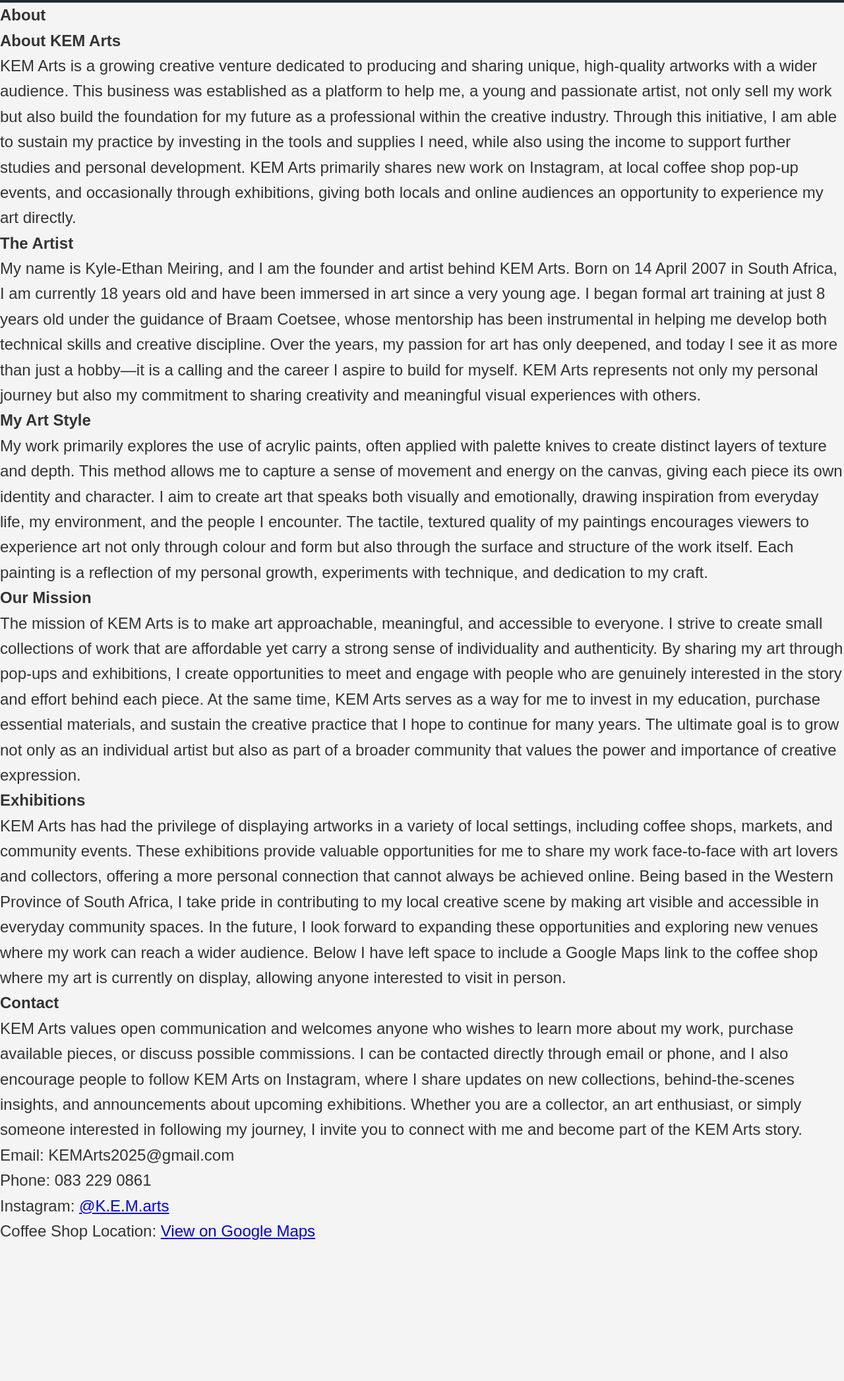
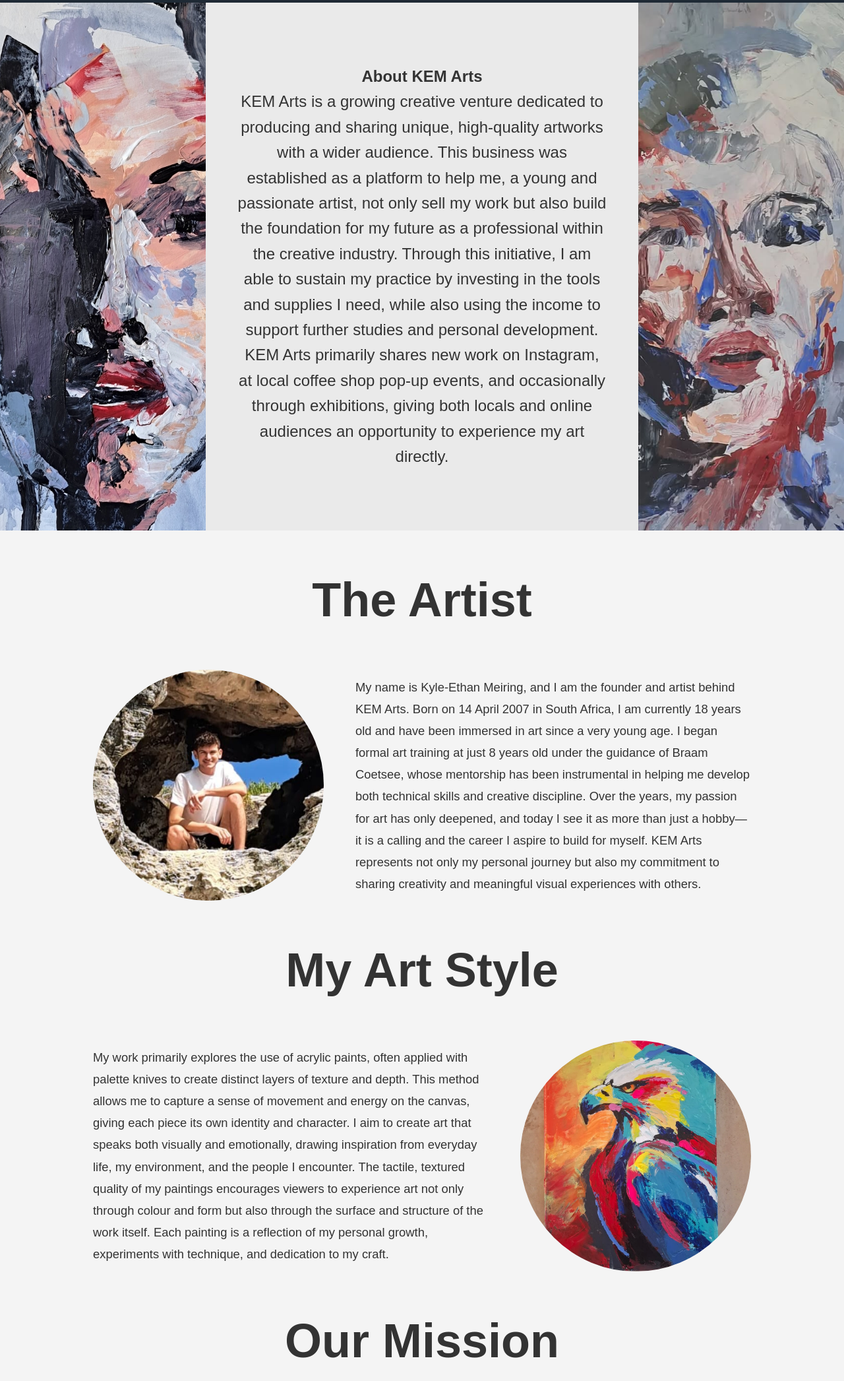
Before and after one commit to st10468341/KemArtsWebsite, a plain HTML site: page about.html in a window 1280 px wide. Shown: the part 79-2172 px from the top of the page at 66% size. Before the commit the page ends 1964 px from the top, so only its background shows below. Drawn offline with Linux system fonts and the light colour scheme.

Commit message:
about page added

```diff
--- a/about.html
+++ b/about.html
@@ -1,9 +1,14 @@
 <!DOCTYPE html>
+<html lang="en">
 
 <head>
-    <title>KEM Arts</title>
+    <meta charset="UTF-8">
+    <meta name="viewport" content="width=device-width, initial-scale=1.0">
+    <title>About - KEM Arts</title>
     <link rel="stylesheet" href="css/style.css">
 </head>
+
+<body>
     <!-- Header / Navigation -->
     <header>
         <div class="nav-container">
@@ -11,99 +16,166 @@
             <nav>
                 <a href="index.html">Home</a>
                 <a href="products.html">Gallery</a>
-            <a href="about.html">About</a>
+                <a href="about.html" class="active">About</a>
                 <a href="contact.html">Contact us</a>
             </nav>
         </div>
     </header>
 
-<body>
-    <h1>About</h1>
+    <!-- Hero Section -->
+    <section class="hero about-hero">
+        <img src="images/Main-Face.jpg" alt="Featured Artwork" class="hero-left">
+        <div class="hero-text">
+            <h1 class="slide-in-right">About KEM Arts</h1>
+            <p class="slide-in-right">
+                KEM Arts is a growing creative venture dedicated to producing and sharing unique, high-quality
+                artworks
+                with a wider audience. This business was established as a platform to help me, a young and
+                passionate
+                artist, not only sell my work but also build the foundation for my future as a professional within
+                the
+                creative industry. Through this initiative, I am able to sustain my practice by investing in the
+                tools
+                and supplies I need, while also using the income to support further studies and personal
+                development.
+                KEM Arts primarily shares new work on Instagram, at local coffee shop pop-up events, and
+                occasionally
+                through exhibitions, giving both locals and online audiences an opportunity to experience my art
+                directly.
+            </p>
+        </div>
+        <img src="images/face2.webp" alt="Featured Artwork" class="hero-right">
+    </section>
+    <div class="spacer"></div>
+    <!-- The Artist Section -->
+    <section class="artist-section">
+        <div class="section-main-text">
+            <h2 class="slide-in-left">The Artist</h2>
+        </div>
+        <div class="section-wrapper">
+            <img src="images/artist.jpeg" alt="Artist" class="section-img slide-in-left">
+            <p class="slide-in-left">
+                My name is Kyle-Ethan Meiring, and I am the founder and artist behind KEM Arts. Born on 14 April
+                2007 in
+                South Africa, I am currently 18 years old and have been immersed in art since a very young age. I
+                began
+                formal art training at just 8 years old under the guidance of Braam Coetsee, whose mentorship has
+                been
+                instrumental in helping me develop both technical skills and creative discipline. Over the years, my
+                passion for art has only deepened, and today I see it as more than just a hobby—it is a calling and
+                the
+                career I aspire to build for myself. KEM Arts represents not only my personal journey but also my
+                commitment to sharing creativity and meaningful visual experiences with others.
+            </p>
+        </div>
+    </section>
+    <div class="spacer"></div>
+    <!-- Art Style Section -->
+    <section class="art-style">
+        <div class="section-main-text">
+            <h2 class="slide-in-right">My Art Style</h2>
+        </div>
+        <div class="section-wrapper alt">
+            <img src="images/Eagle.webp" alt="Art Style" class="section-img slide-in-right">
+            <p class="slide-in-right">
+                My work primarily explores the use of acrylic paints, often applied with palette knives to create
+                distinct
+                layers of texture and depth. This method allows me to capture a sense of movement and energy on the
+                canvas,
+                giving each piece its own identity and character. I aim to create art that speaks both visually and
+                emotionally, drawing inspiration from everyday life, my environment, and the people I encounter. The
+                tactile, textured quality of my paintings encourages viewers to experience art not only through
+                colour and
+                form but also through the surface and structure of the work itself. Each painting is a reflection of
+                my
+                personal growth, experiments with technique, and dedication to my craft.
+            </p>
+        </div>
+    </section>
+    <div class="spacer"></div>
+    <!-- Mission Section -->
+    <section class="mission">
+        <div class="section-main-text">
+            <h2 class="slide-in-left">Our Mission</h2>
+        </div>
+        <div class="section-wrapper">
+            <img src="images/Kudu-Old.webp" alt="Mission" class="section-img slide-in-left">
+            <p class="slide-in-left">
+                The mission of KEM Arts is to make art approachable, meaningful, and accessible to everyone. I
+                strive to
+                create small collections of work that are affordable yet carry a strong sense of individuality and
+                authenticity. By sharing my art through pop-ups and exhibitions, I create opportunities to meet and
+                engage
+                with people who are genuinely interested in the story and effort behind each piece. At the same
+                time, KEM
+                Arts serves as a way for me to invest in my education, purchase essential materials, and sustain the
+                creative practice that I hope to continue for many years. The ultimate goal is to grow not only as
+                an
+                individual artist but also as part of a broader community that values the power and importance of
+                creative
+                expression.
+            </p>
+        </div>
+    </section>
+    <div class="spacer"></div>
+    <!-- Exhibitions Section -->
+    <section class="exhibitions">
+        <div class="section-main-text">
+            <h2 class="slide-in-right">Exhibitions</h2>
+        </div>
+        <div class="section-wrapper alt">
+            <img src="images/issie-display.webp" alt="Exhibition" class="section-img slide-in-right">
+            <p class="slide-in-right">
+                KEM Arts has had the privilege of displaying artworks in a variety of local settings, including
+                coffee
+                shops, markets, and community events. These exhibitions provide valuable opportunities for me to
+                share
+                my work face-to-face with art lovers and collectors, offering a more personal connection that cannot
+                always be achieved online. Being based in the Western Province of South Africa, I take pride in
+                contributing to my local creative scene by making art visible and accessible in everyday community
+                spaces. In the future, I look forward to expanding these opportunities and exploring new venues
+                where my
+                work can reach a wider audience. Below I have left space to include a Google Maps link to the coffee
+                shop where my art is currently on display, allowing anyone interested to visit in person.
+            </p>
+        </div>
+    </section>
+    <div class="spacer"></div>
+    <!-- Contact Section -->
+    <section class="contact-section">
+        <div class="section-main-text">
+            <h2 class="slide-in-left">Contact</h2>
+        </div>
+        <div class="section-wrapper">
+            <img src="images/Lion-Old.webp" alt="Contact Art" class="section-img slide-in-left">
+            <p class="slide-in-left">
+                KEM Arts values open communication and welcomes anyone who wishes to learn more about my work,
+                purchase
+                available pieces, or discuss possible commissions. I can be contacted directly through email or
+                phone,
+                and I also encourage people to follow KEM Arts on Instagram, where I share updates on new
+                collections,
+                behind-the-scenes insights, and announcements about upcoming exhibitions. Whether you are a
+                collector,
+                an art enthusiast, or simply someone interested in following my journey, I invite you to connect
+                with me
+                and become part of the KEM Arts story.
+            </p>
+            <a href="contact.html" class="btn fade-in delay-2">Reach Out</a>
+        </div>
+    </section>
+    <div class="spacer"></div>
 
-    <!-- This gives an in-depth explanation of the company -->
-    <h1>About KEM Arts</h1>
-    <p>KEM Arts is a growing creative venture dedicated to producing and sharing unique, high-quality artworks with
-        a
-        wider audience. This business was established as a platform to help me, a young and passionate artist, not
-        only
-        sell my work but also build the foundation for my future as a professional within the creative industry.
-        Through
-        this initiative, I am able to sustain my practice by investing in the tools and supplies I need, while also
-        using the income to support further studies and personal development. KEM Arts primarily shares new work on
-        Instagram, at local coffee shop pop-up events, and occasionally through exhibitions, giving both locals and
-        online audiences an opportunity to experience my art directly.</p>
-
-
-    <h2>The Artist</h2>
-    <p>My name is Kyle-Ethan Meiring, and I am the founder and artist behind KEM Arts. Born on 14 April 2007 in
-        South
-        Africa, I am currently 18 years old and have been immersed in art since a very young age. I began formal art
-        training at just 8 years old under the guidance of Braam Coetsee, whose mentorship has been instrumental in
-        helping me develop both technical skills and creative discipline. Over the years, my passion for art has
-        only
-        deepened, and today I see it as more than just a hobby—it is a calling and the career I aspire to build for
-        myself. KEM Arts represents not only my personal journey but also my commitment to sharing creativity and
-        meaningful visual experiences with others.</p>
-
-
-    <h2>My Art Style</h2>
-    <p>My work primarily explores the use of acrylic paints, often applied with palette knives to create distinct
-        layers
-        of texture and depth. This method allows me to capture a sense of movement and energy on the canvas, giving
-        each
-        piece its own identity and character. I aim to create art that speaks both visually and emotionally, drawing
-        inspiration from everyday life, my environment, and the people I encounter. The tactile, textured quality of
-        my
-        paintings encourages viewers to experience art not only through colour and form but also through the surface
-        and
-        structure of the work itself. Each painting is a reflection of my personal growth, experiments with
-        technique,
-        and dedication to my craft.</p>
-
-
-    <h2>Our Mission</h2>
-    <p>The mission of KEM Arts is to make art approachable, meaningful, and accessible to everyone. I strive to
-        create
-        small collections of work that are affordable yet carry a strong sense of individuality and authenticity. By
-        sharing my art through pop-ups and exhibitions, I create opportunities to meet and engage with people who
-        are
-        genuinely interested in the story and effort behind each piece. At the same time, KEM Arts serves as a way
-        for
-        me to invest in my education, purchase essential materials, and sustain the creative practice that I hope to
-        continue for many years. The ultimate goal is to grow not only as an individual artist but also as part of a
-        broader community that values the power and importance of creative expression.</p>
-
-
-    <h2>Exhibitions</h2>
-    <p>KEM Arts has had the privilege of displaying artworks in a variety of local settings, including coffee shops,
-        markets, and community events. These exhibitions provide valuable opportunities for me to share my work
-        face-to-face with art lovers and collectors, offering a more personal connection that cannot always be
-        achieved
-        online. Being based in the Western Province of South Africa, I take pride in contributing to my local
-        creative
-        scene by making art visible and accessible in everyday community spaces. In the future, I look forward to
-        expanding these opportunities and exploring new venues where my work can reach a wider audience. Below I
-        have
-        left space to include a Google Maps link to the coffee shop where my art is currently on display, allowing
-        anyone interested to visit in person.</p>
-
-
-    <h2>Contact</h2>
-    <p>KEM Arts values open communication and welcomes anyone who wishes to learn more about my work, purchase
-        available
-        pieces, or discuss possible commissions. I can be contacted directly through email or phone, and I also
-        encourage people to follow KEM Arts on Instagram, where I share updates on new collections,
-        behind-the-scenes
-        insights, and announcements about upcoming exhibitions. Whether you are a collector, an art enthusiast, or
-        simply someone interested in following my journey, I invite you to connect with me and become part of the
-        KEM
-        Arts story.</p>
-    <p>Email: KEMArts2025@gmail.com</p>
-    <p>Phone: 083 229 0861</p>
+    <!-- Footer -->
+    <footer>
+        <p>Email: <a href="mailto:KEMArts2025@gmail.com">KEMArts2025@gmail.com</a></p>
+        <p>Phone: <a href="tel:0832290861">083 229 0861</a></p>
         <p>Instagram: <a href="https://www.instagram.com/k.e.m.arts/">@K.E.M.arts</a></p>
         <p>Coffee Shop Location: <a
-            href="https://www.google.com/maps/place/Issie+Kitchen+Caf%C3%A9,+10+Van+Riebeeck+St,+Bredasdorp,+7280/data=!4m2!3m1!1s0x1dd195be3b97f3e7:0x55e75b1717592be9?utm_source=mstt_1&entry=gps&lucs=47068615,,47075915&g_ep=CAESCjExLjEwNi41MDIYACDXggMqEjQ3MDY4NjE1LCw0NzA3NTkxNUICWkE%3D">View
-            on Google Maps</a></p>
+                href="https://www.google.com/maps/place/Issie+Kitchen+Caf%C3%A9,+10+Van+Riebeeck+St,+Bredasdorp,+7280">Issie's
+                Kitchen Cafe</a></p>
+        <p>&copy; 2025 KEM Arts. All rights reserved.</p>
+    </footer>
 </body>
 
 </html>
--- a/css/style.css
+++ b/css/style.css
@@ -584,3 +584,137 @@
 .spacer {
     height: 3rem;
 }
+
+/* Hero Section - About */
+.about-hero {
+    display: grid;
+    grid-template-columns: 1fr 2fr 1fr;
+    /* left image / text / right image */
+    align-items: center;
+    justify-items: center;
+    height: 100vh;
+    overflow: hidden;
+    gap: 1rem;
+    padding: 0 0;
+}
+
+.about-hero .hero-left,
+.about-hero .hero-right {
+    width: 100%;
+    height: 100%;
+    object-fit: cover;
+    min-width: 150px;
+    border-radius: 0;
+    /* stops images from shrinking too small */
+}
+
+.about-hero .hero-right {
+    transform: scaleX(-1);
+}
+
+.about-hero .hero-text {
+    text-align: center;
+    max-width: 900px;
+    min-width: 200px;
+    padding: 0 1rem;
+}
+
+/* Responsive: hide both images together */
+@media (max-width: 800px) {
+    .about-hero {
+        grid-template-columns: 1fr;
+        /* single column */
+        height: auto;
+    }
+
+    .about-hero .hero-left,
+    .about-hero .hero-right {
+        display: none;
+    }
+
+    .about-hero .hero-text {
+        width: 100%;
+        font-size: 1rem;
+        padding: 1rem;
+    }
+}
+
+/* Artist Section */
+/* --- Section Wrapper & Alternating Layout --- */
+/* --- Section Wrapper & Alternating Layout --- */
+.section-wrapper {
+    display: flex;
+    flex-wrap: wrap;
+    align-items: center;
+    justify-content: center;
+    /* center content horizontally */
+    gap: 3rem;
+    margin-top: 3rem;
+    max-width: 1200px;
+    margin-left: auto;
+    margin-right: auto;
+}
+
+/* Section images */
+.section-img {
+    width: 350px;
+    /* make images bigger */
+    height: 350px;
+    /* equal height for consistency */
+    object-fit: cover;
+    /* crop without distortion */
+    border-radius: 50%;
+    transition: transform 0.3s;
+}
+
+.section-img:hover {
+    transform: scale(1.05);
+}
+
+.section-main-text {
+    text-align: center;
+    font-size: 300%;
+}
+
+/* Text paragraphs */
+.section-wrapper p {
+    flex: 1;
+    max-width: 600px;
+    /* shorter line lengths for readability */
+    font-size: 1.15rem;
+    line-height: 1.8;
+}
+
+/* Alternate layout: image on right, text on left */
+.section-wrapper.alt {
+    flex-direction: row-reverse;
+}
+
+/* Responsive: stack on smaller screens */
+@media (max-width: 1024px) {
+    .section-wrapper {
+        flex-direction: column;
+        text-align: center;
+    }
+
+    .section-wrapper.alt {
+        flex-direction: column;
+    }
+
+    .section-img {
+        width: 300px;
+        height: 300px;
+    }
+}
+
+@media (max-width: 768px) {
+    .section-img {
+        width: 250px;
+        height: 250px;
+    }
+
+    .section-wrapper p {
+        max-width: 100%;
+        font-size: 1rem;
+    }
+}
```
Also changed, not shown: images/face2.webp (added). Lines whose indentation alone changed are shown as unchanged.
